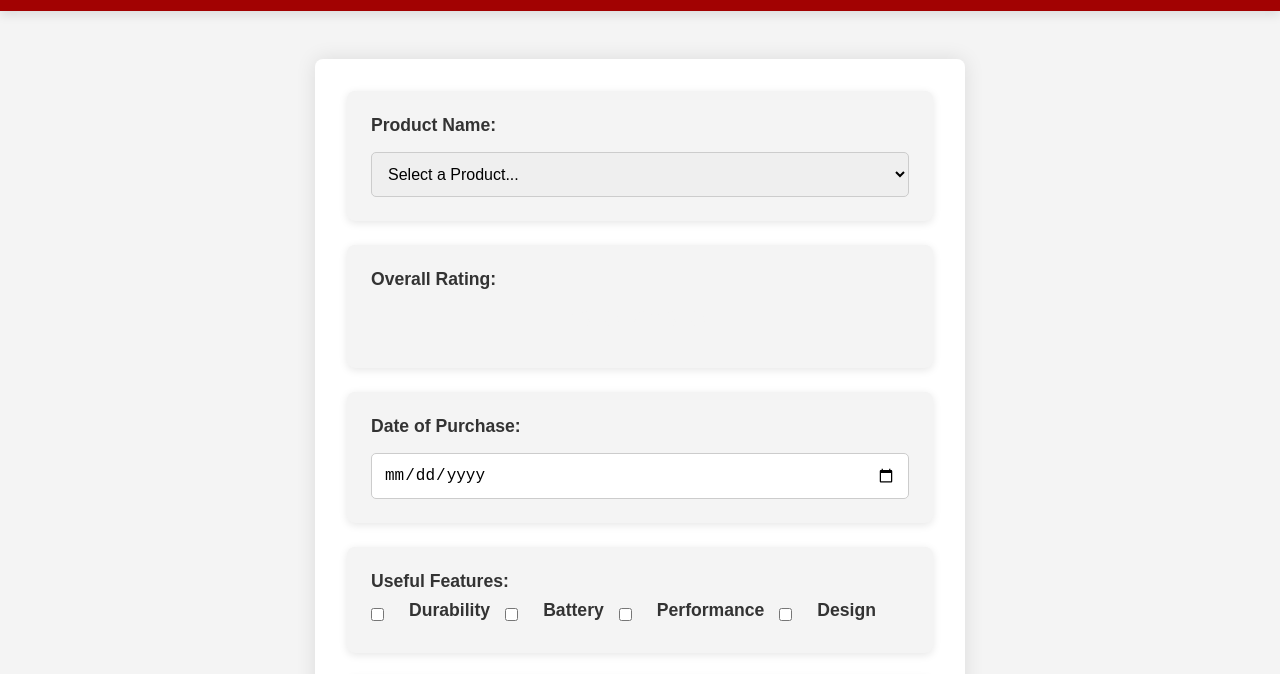
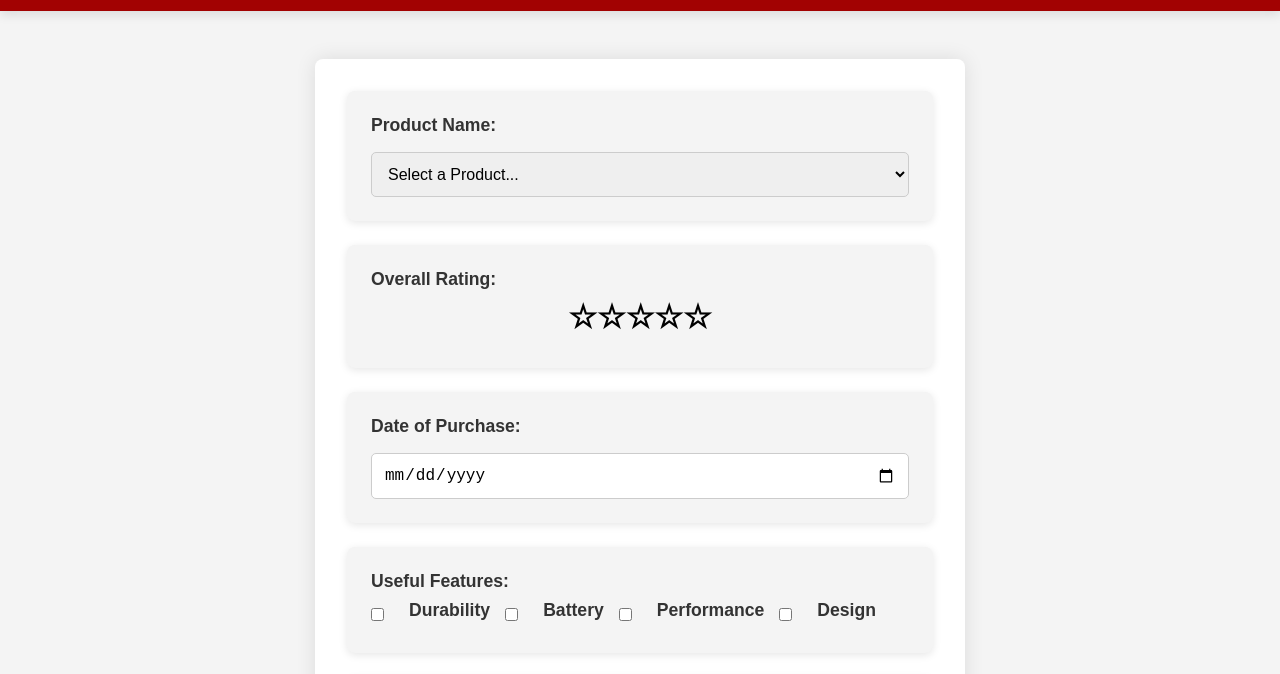
Before and after one commit to Inocente91/wdd131, a plain HTML site: page form.html in a window 1280 px wide. Shown: the part 98-772 px from the top of the page. Drawn offline with Linux system fonts and the light colour scheme.

Commit message:
fix color

```diff
--- a/styles/form.css
+++ b/styles/form.css
@@ -102,7 +102,7 @@ textarea {
 
 .rating label {
   font-size: 2rem;
-  color: #f4f4f4;
+  color: #000000;
   cursor: pointer;
   transition: color 0.3s ease;
 }
```
